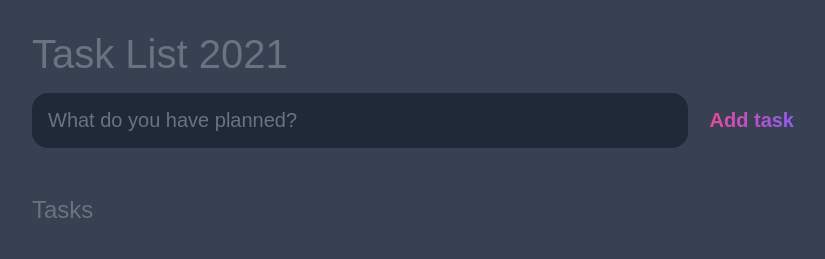
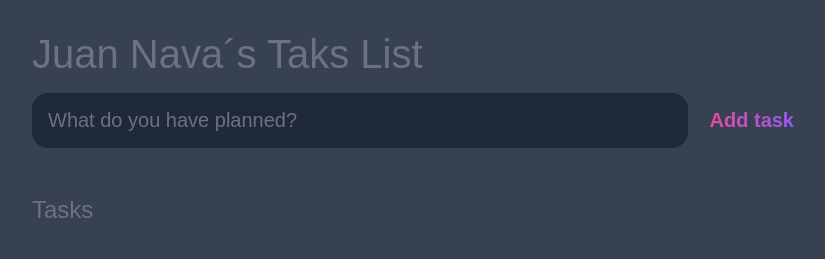
Before and after one commit to JuanAngelNavaBarrientos/Trabajo-05-Vue--To-do-list--Nava.github.io, a plain HTML site: page index.html in a window 1280 px wide. Shown: the whole page, without its empty margins (224-1049 px from the left). Drawn offline with Linux system fonts and the light colour scheme.

Commit message:
Update index.html

```diff
--- a/index.html
+++ b/index.html
@@ -4,14 +4,14 @@
 	<meta charset="UTF-8">
 	<meta http-equiv="X-UA-Compatible" content="IE=edge">
 	<meta name="viewport" content="width=device-width, initial-scale=1.0">
-	<title>Task List 2021</title>
+	<title>Task List</title>
 
 	<link rel="stylesheet" href="main.css" />
 </head>
 <body>
 
 	<header>
-		<h1>Task List 2021</h1>
+		<h1>Juan Nava´s Taks List</h1>
 		<form id="new-task-form">
 			<input
 				type="text"
```
